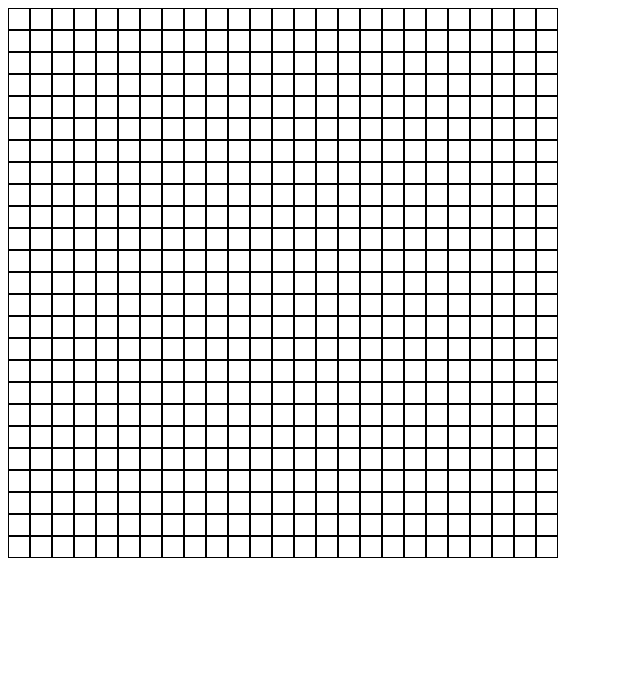
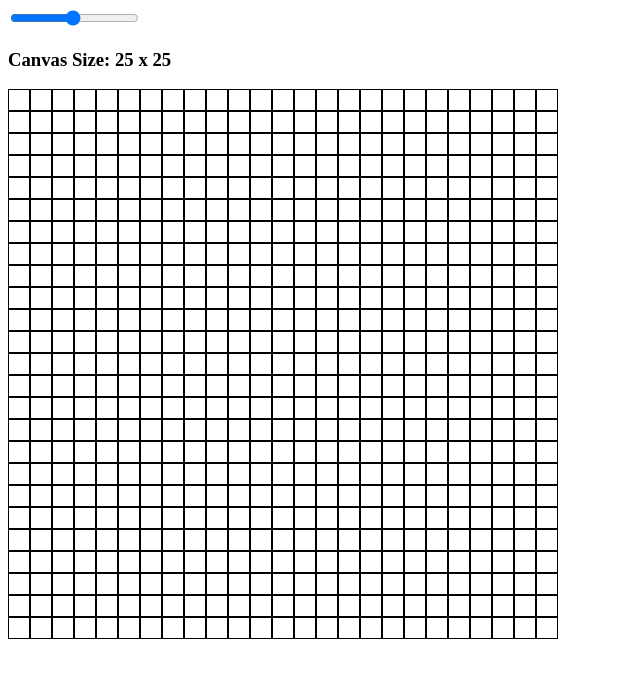
Before and after one commit to matthewlong29/pixel-art, a Vue app: page / in a window 1280 px wide. Shown: the top 678 px of the page, without its empty margins (0-640 px from the left). Built offline with nearby package versions, Linux system fonts and the light colour scheme.

Commit message:
[added] canvas size slider

```diff
--- a/src/components/Canvas.vue
+++ b/src/components/Canvas.vue
@@ -1,7 +1,7 @@
 <template>
   <section>
-    <div v-for="pixels in rows" v-bind:key="pixels.id" class="row">
-      <Pixel v-for="pixel in rows" v-bind:key="pixel.id" height="20" class="pixel"/>
+    <div v-for="pixels in columns" v-bind:key="pixels.id" class="column">
+      <Pixel v-for="pixel in columns" v-bind:key="pixel.id" height="20" class="pixel"/>
     </div>
   </section>
 </template>
@@ -15,15 +15,15 @@ export default {
     Pixel
   },
   props: {
-    rows: { type: Number } // rows === columns (square canvas)
+    columns: { type: Number } // rows === columns (square canvas)
   }
 };
 </script>
 
 <style lang="scss" scoped>
 section {
-  .row {
-    display: flex;
+  .column {
+    display: inline-block;
     .pixel {
       border: 1px solid black;
     }
--- /dev/null
+++ b/src/components/CanvasSizeSlider.vue
@@ -0,0 +1,32 @@
+<template>
+  <section>
+    <input
+      type="range"
+      min="1"
+      max="50"
+      v-model="gridSize"
+      @change="submitSize"
+    >
+    <h3>Canvas Size: {{gridSize}} x {{gridSize}}</h3>
+  </section>
+</template>
+
+<script>
+export default {
+  name: "CanvasSizeSlider",
+  data() {
+    return {
+      gridSize: 25
+    };
+  },
+  methods: {
+    submitSize() {
+      console.log(this.gridSize);
+      this.$emit("inputData", this.gridSize);
+    }
+  }
+};
+</script>
+
+<style lang="scss" scoped>
+</style>
--- a/src/components/Pixel.vue
+++ b/src/components/Pixel.vue
@@ -14,7 +14,7 @@ export default {
 <style scoped lang="scss">
 div {
   &:hover {
-    background-color: black;
+    background-color: transparentize($color: black, $amount: 0.5);
   }
 }
 </style>
--- a/src/main.js
+++ b/src/main.js
@@ -7,4 +7,5 @@ Vue.config.productionTip = false
 new Vue({
   router,
   render: function (h) { return h(App) }
+
 }).$mount('#app')
--- a/src/views/Home.vue
+++ b/src/views/Home.vue
@@ -1,14 +1,30 @@
 <template>
-  <Canvas :rows="25"/>
+  <main>
+    <CanvasSizeSlider @inputData="updateSize"></CanvasSizeSlider>
+    <Canvas :columns="gridSize"/>
+  </main>
 </template>
 
 <script>
 import Canvas from "@/components/Canvas.vue";
+import CanvasSizeSlider from "@/components/CanvasSizeSlider.vue";
 
 export default {
   name: "home",
+  data() {
+    return {
+      gridSize: 25
+    };
+  },
   components: {
-    Canvas
-  }
+    Canvas,
+    CanvasSizeSlider
+  },
+  methods: {
+    updateSize(val) {
+      this.gridSize = parseInt(val);
+    }
+  },
+  watch: {}
 };
 </script>
```
